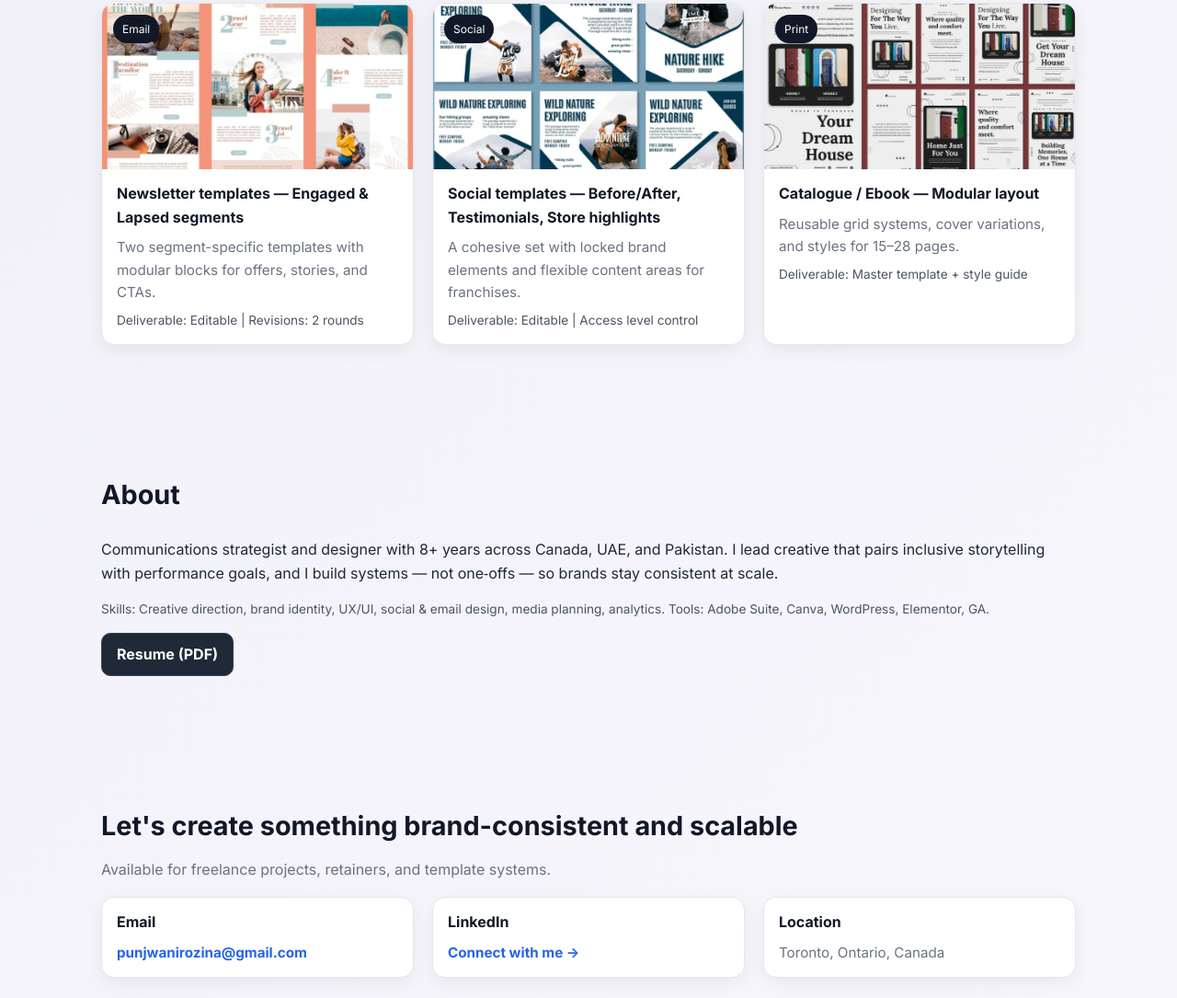
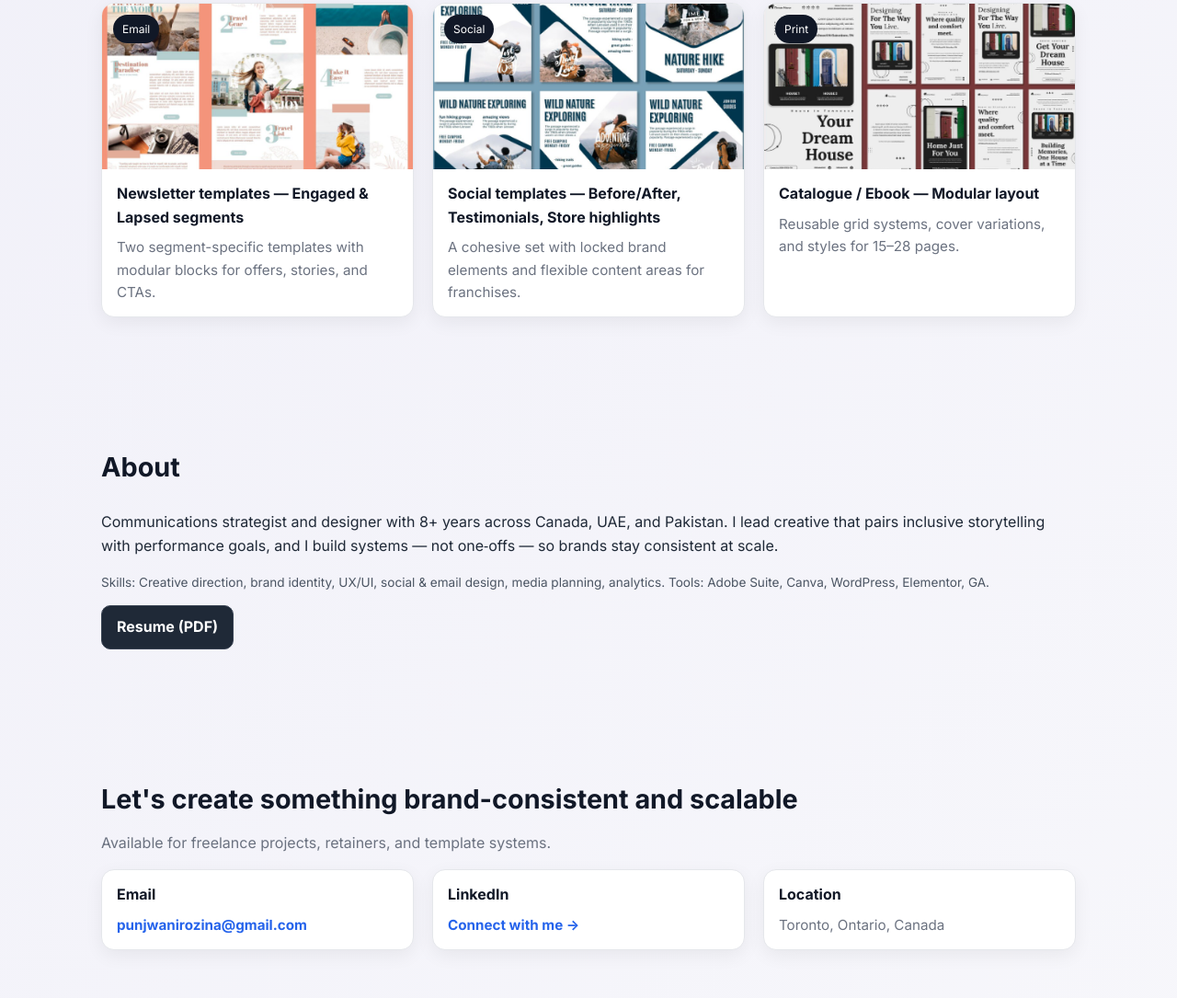
Before and after one commit to RP747/rozina-eportfolio, a plain HTML site: page index.html in a window 1280 px wide. Shown: the part 3354-4439 px from the top of the page at 92% size. Drawn offline with Linux system fonts and the light colour scheme.

Commit message:
Update index.html

```diff
--- a/index.html
+++ b/index.html
@@ -330,7 +330,7 @@
           <div class="card-body">
             <div class="title">Newsletter templates — Engaged & Lapsed segments</div>
             <div class="desc">Two segment-specific templates with modular blocks for offers, stories, and CTAs.</div>
-            <div class="meta">Deliverable: Editable | Revisions: 2 rounds</div>
+
           </div>
         </article>
 
@@ -342,7 +342,7 @@
           <div class="card-body">
             <div class="title">Social templates — Before/After, Testimonials, Store highlights</div>
             <div class="desc">A cohesive set with locked brand elements and flexible content areas for franchises.</div>
-            <div class="meta">Deliverable: Editable | Access level control</div>
+
           </div>
         </article>
 
@@ -354,7 +354,7 @@
           <div class="card-body">
             <div class="title">Catalogue / Ebook — Modular layout</div>
             <div class="desc">Reusable grid systems, cover variations, and styles for 15–28 pages.</div>
-            <div class="meta">Deliverable: Master template + style guide</div>
+
           </div>
         </article>
       </div>
```
